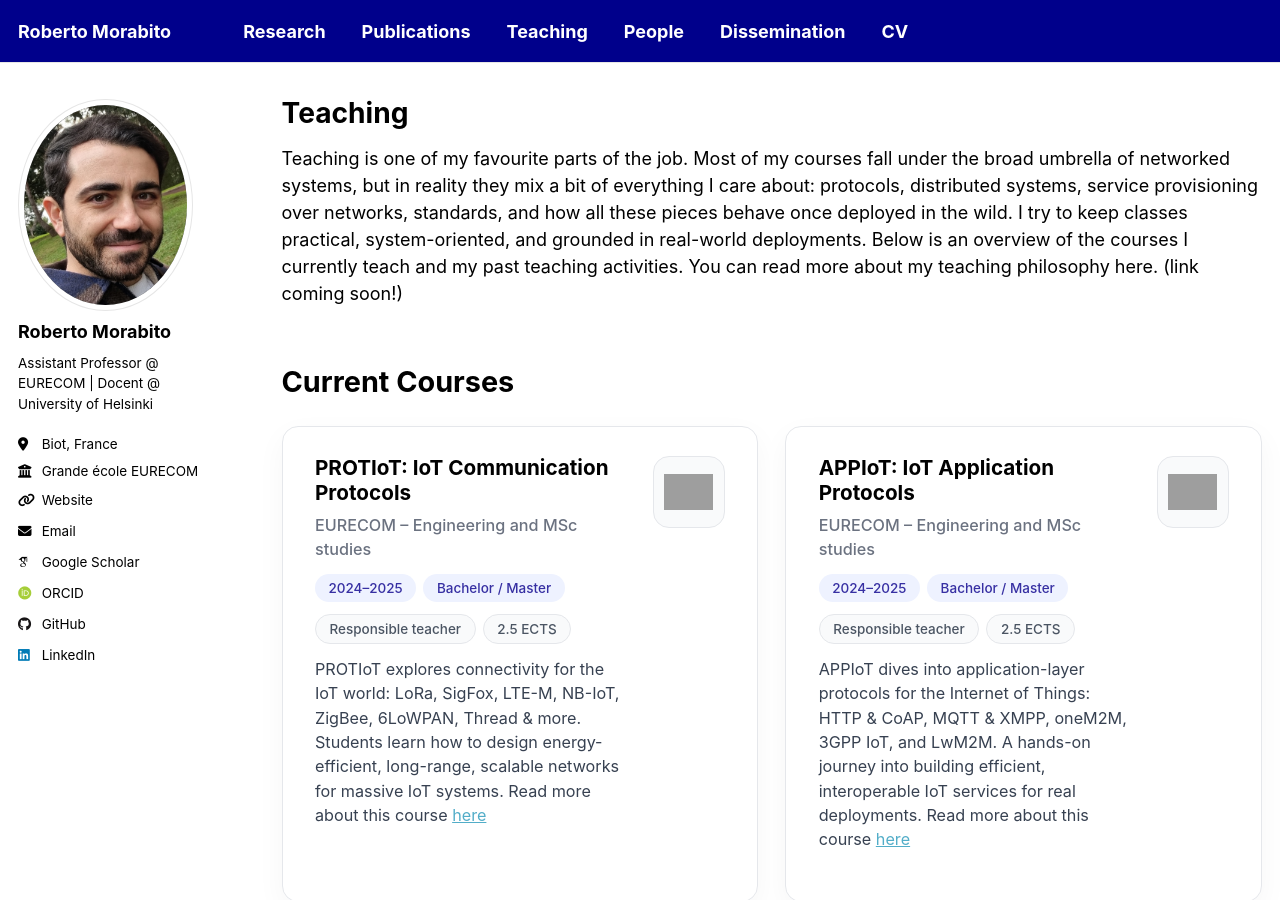
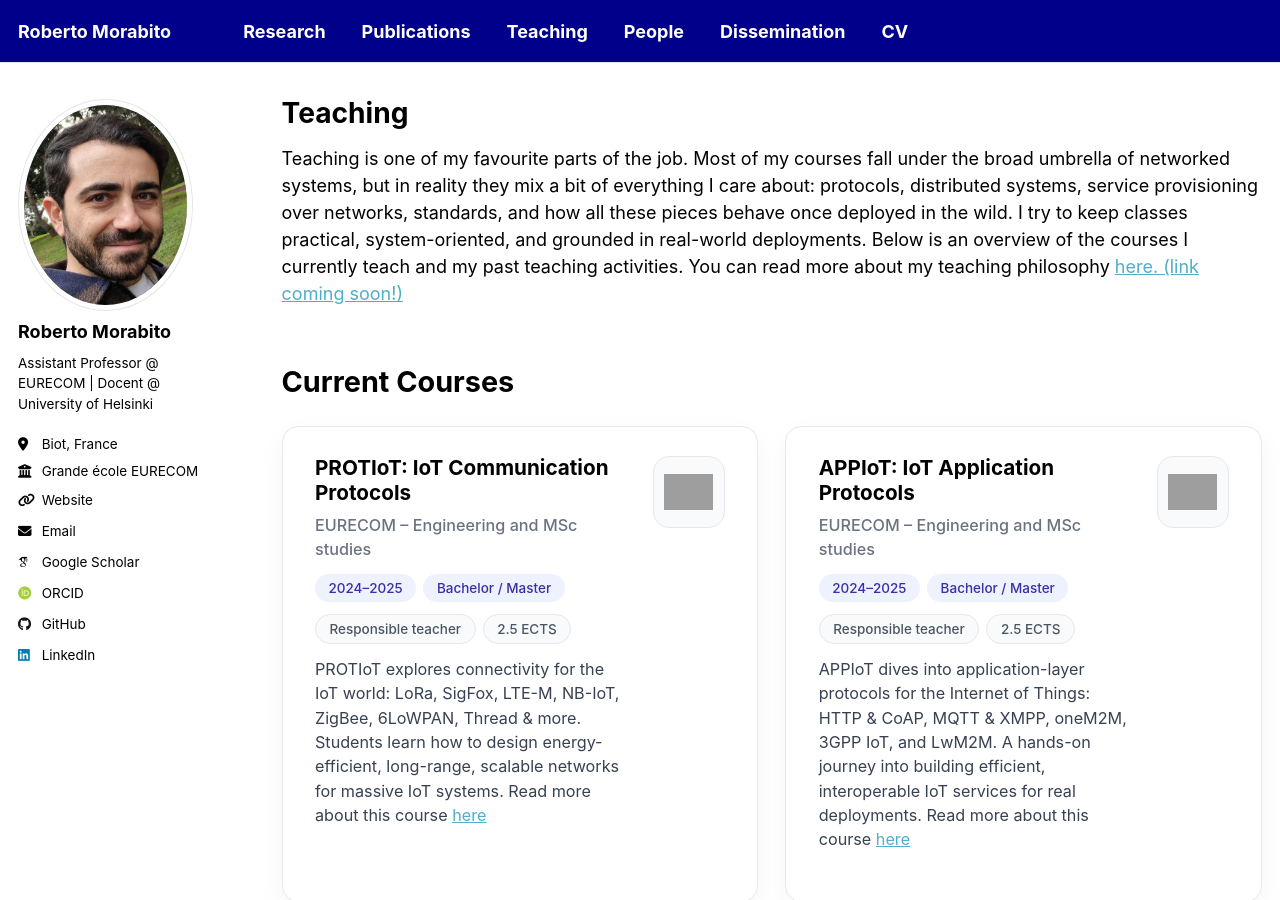
Before and after one commit to robertmora/robertmora.github.io, a Jekyll site: the page built from _pages/teaching.html, in a window 1280 px wide and 900 px high. Built offline with Jekyll 4.4.1, drawn with Linux system fonts in a browser that asks for light colours; some web fonts are replaced; a script that is not in the unit is left out; grey boxes are pictures that could not be loaded.

```diff
--- a/_pages/teaching.html
+++ b/_pages/teaching.html
@@ -130,7 +130,7 @@ author_profile: true
 
 <p>
 Teaching is one of my favourite parts of the job. Most of my courses fall under the broad umbrella of networked systems, but in reality they mix a bit of everything I care about: protocols, distributed systems, service provisioning over networks, standards, and how all these pieces behave once deployed in the wild.
-I try to keep classes practical, system-oriented, and grounded in real-world deployments. Below is an overview of the courses I currently teach and my past teaching activities. You can read more about my teaching philosophy here. (link coming soon!)
+I try to keep classes practical, system-oriented, and grounded in real-world deployments. Below is an overview of the courses I currently teach and my past teaching activities. You can read more about my teaching philosophy <a href="" target="_blank">here. (link coming soon!)</a></h3>
 </p>
 
   <div class="container">
```
